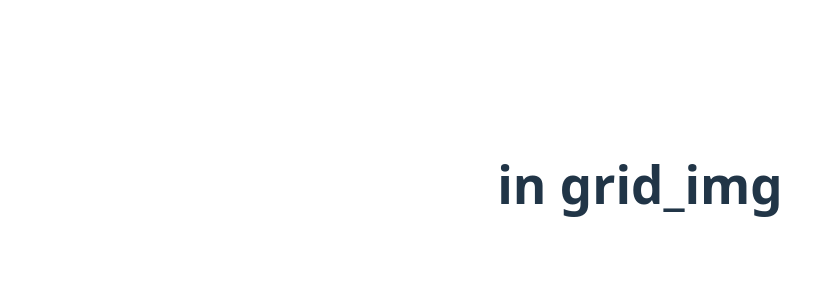
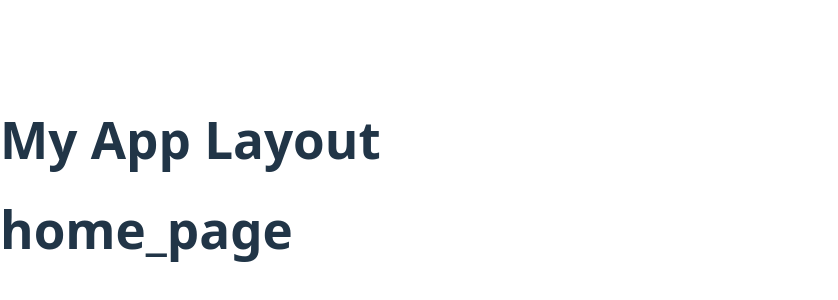
Before and after one commit to rivka2211/DocuManager, a React (Vite) app in the folder ClientDocks/: page / in a window 1280 px wide. Shown: the part 216-516 px from the top of the page, without its empty margins (0-838 px from the left). Built offline with nearby package versions, Linux system fonts and the light colour scheme.

Commit message:
Initial URL routing

```diff
--- a/ClientDocks/package.json
+++ b/ClientDocks/package.json
@@ -11,7 +11,8 @@
   },
   "dependencies": {
     "react": "^19.0.0",
-    "react-dom": "^19.0.0"
+    "react-dom": "^19.0.0",
+    "react-router-dom": "^7.2.0"
   },
   "devDependencies": {
     "@eslint/js": "^9.21.0",
--- a/ClientDocks/src/App.tsx
+++ b/ClientDocks/src/App.tsx
@@ -1,13 +1,25 @@
-import './App.css'
-import GridImg from './components/home_page/gridimg'
+import { BrowserRouter as Router, Routes, Route } from 'react-router-dom';
+import HomePage from './components/home_page/HomePage';
+import MainPage from './components/main_page/MainPage';
+import Login from './components/profile_page/Login';
+import ProfilePage from './components/profile_page/ProfilePage';
+import Layout from './components/LayOut';
+// import { LayoutRouteProps } from 'react-router-dom';
 
-function App() {
 
-  return (
-    <>
-      <GridImg />
-    </>
-  )
-}
+const App = () => {
+    return (
+        <Router>
+            <Layout>
+                <Routes>
+                    <Route path="/" element={<HomePage />} />
+                    <Route path="/login" element={<Login />} />
+                    <Route path="/main" element={<MainPage />} />
+                    <Route path="/profile" element={<ProfilePage />} />
+                </Routes>
+            </Layout>
+        </Router>
+    );
+};
 
-export default App
+export default App;
--- /dev/null
+++ b/ClientDocks/src/components/Layout.tsx
@@ -0,0 +1,15 @@
+// Layout.js
+import React from 'react';
+import { Outlet } from 'react-router-dom';
+
+const Layout = ({children}:React.PropsWithChildren) => {
+    return (
+        <div>
+            <h1>My App Layout</h1>
+            {children}
+            <Outlet />
+        </div>
+    );
+};
+
+export default Layout;
```
Also changed, not shown: 1 other file (tests, documents, lock files or other folders).
